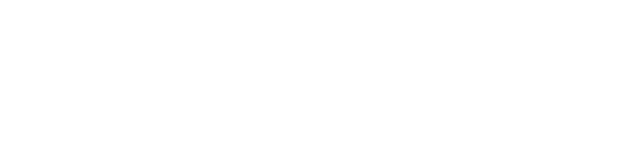
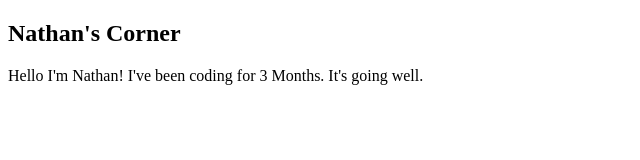
Before and after one commit to LiebesleidSam/Team-Page, a plain HTML site: page index.html in a window 1280 px wide. Shown: the whole page, without its empty margins (0-640 px from the left). Drawn offline with Linux system fonts and the light colour scheme.

Commit message:
Initial Nathan Edit

```diff
--- a/index.html
+++ b/index.html
@@ -7,6 +7,8 @@
     <link rel="stylesheet" href="main.css">
 </head>
 <body>
-
+    <a value="ElevenFifty Rulez" href="https://cdn.pixabay.com/photo/2016/11/19/09/45/man-1838330_1280.jpg"></a>
+    <h2>Nathan's Corner</h2>
+    <p>Hello I'm Nathan! I've been coding for 3 Months. It's going well.</p>
 </body>
 </html>
```
